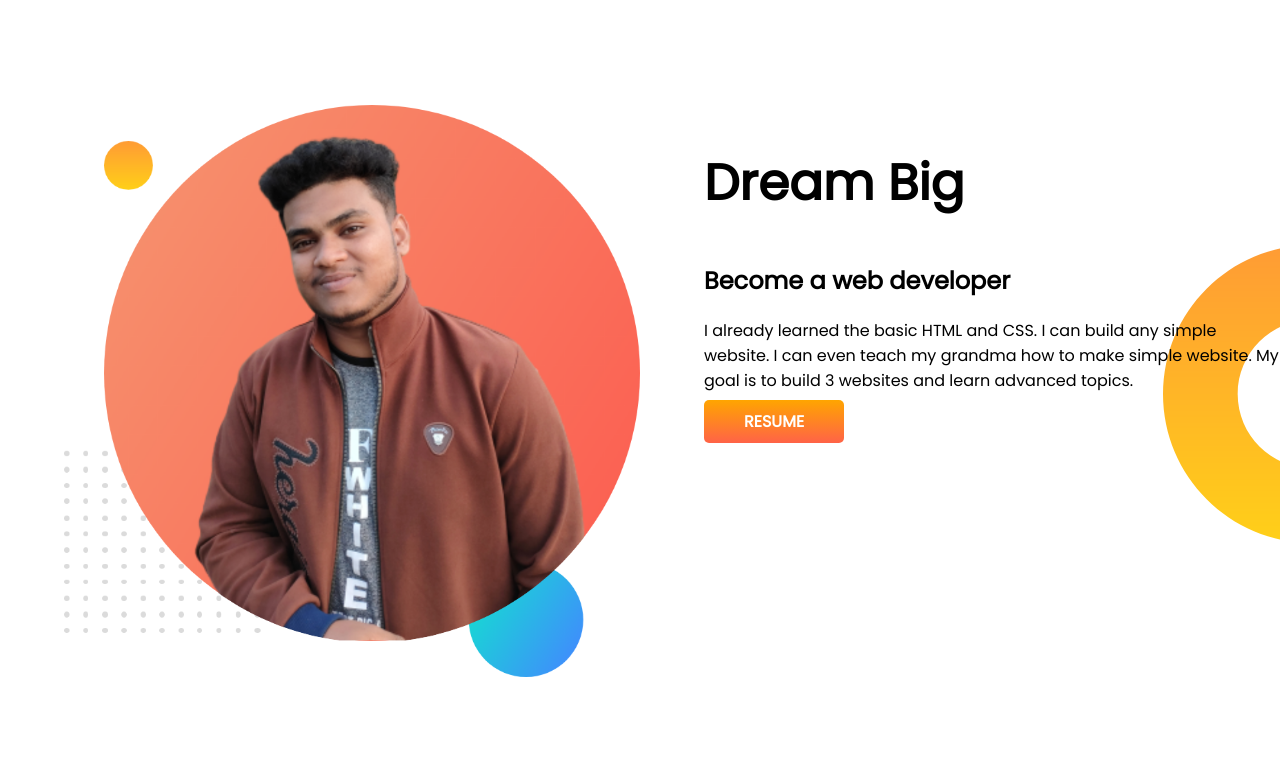
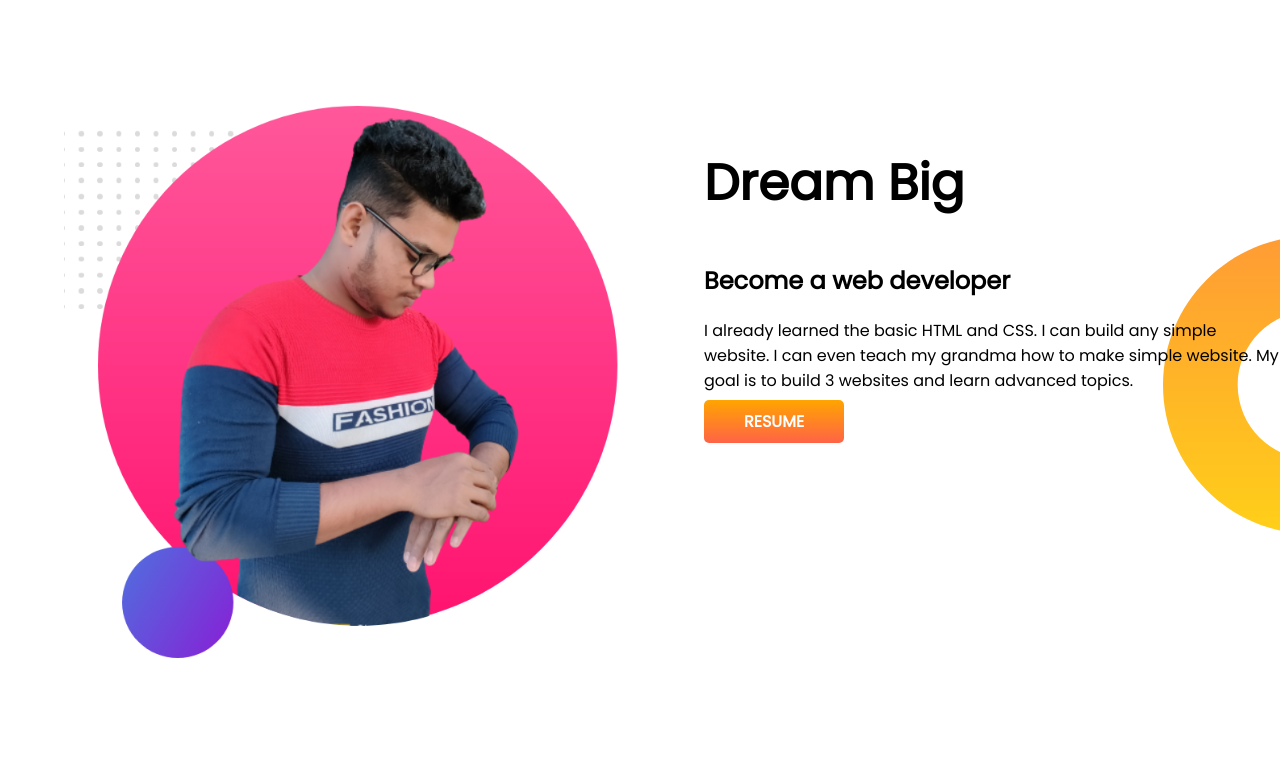
Before and after one commit to huttam6003/developer-portfolio, a plain HTML site: page index.html in a window 1280 px wide. Shown: the part 574-1336 px from the top of the page. Drawn offline with Linux system fonts and the light colour scheme.

Commit message:
add image

```diff
--- a/index.html
+++ b/index.html
@@ -24,12 +24,12 @@
             <a class="link-button" href="https://www.facebook.com/uttam.halder603" target="_blank">FACEBOOK</a>
         </div>
         <div class="half-width">
-            <img src="image/my-bg.png" alt="Uttam Pic">
+            <img src="image/a.png" alt="Uttam Pic">
         </div>
     </section>
     <section class="dream-big flex">
         <div class="half-width">
-            <img src="image/my-bg.png" alt="Bg2">
+            <img src="image/b.png" alt="Bg2">
         </div>
         <div class="half-width">
             <h1>Dream Big</h1>
```
Also changed, not shown: Image/a.png (renamed from Image/my-bg.png), Image/b.png (renamed from Image/m-bg.png).
